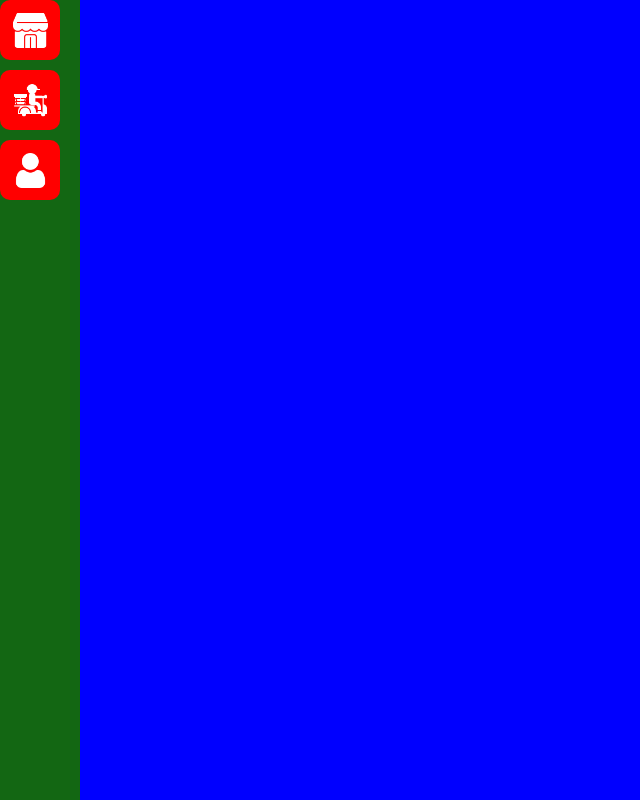
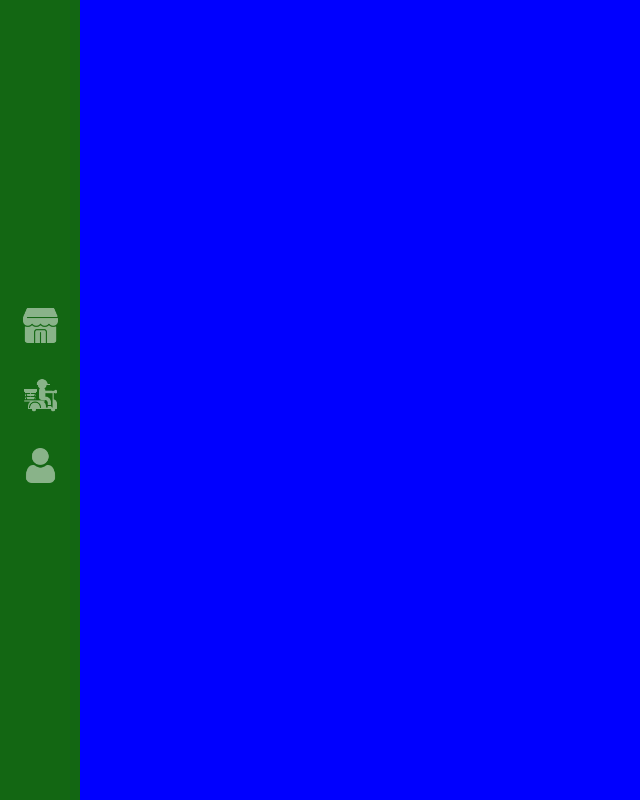
Before and after one commit to christopherldo/react-devsfood, a React (Create React App) app: page / in a window 1280 px wide. Shown: the whole page, without its empty margins (0-640 px from the left). Built offline with nearby package versions, Linux system fonts and the light colour scheme.

Commit message:
🚧 (Structure): Keeping working on menu structure

```diff
--- a/src/AppStyled.js
+++ b/src/AppStyled.js
@@ -9,8 +9,16 @@ export const Container = styled.div`
 export const Menu = styled.div`
   display: flex;
   flex-flow: column;
+  justify-content: center;
   background-color: #136713;
   width: 80px;
+
+  &:hover {
+    a {
+      opacity: 0.5;
+      background-color: transparent;
+    };
+  };
 `;
 
 export const PageBody = styled.div`
--- a/src/components/MenuItem/index.js
+++ b/src/components/MenuItem/index.js
@@ -1,12 +1,20 @@
 import React from 'react';
 import PropTypes from 'prop-types';
+import { Link, useLocation } from 'react-router-dom';
 import { LinkArea, LinkIcon } from './styled';
 
-const MenuItem = ({ icon, link }) => (
-  <LinkArea href={link}>
-    <LinkIcon src={icon} />
-  </LinkArea>
-);
+const MenuItem = ({ icon, link }) => {
+  const location = useLocation();
+  const isActive = location.pathname === link;
+
+  return (
+    <LinkArea isActive={isActive}>
+      <Link to={link}>
+        <LinkIcon src={icon} />
+      </Link>
+    </LinkArea>
+  );
+};
 
 MenuItem.propTypes = {
   icon: PropTypes.string.isRequired,
--- a/src/components/MenuItem/styled.js
+++ b/src/components/MenuItem/styled.js
@@ -1,14 +1,23 @@
 import styled from 'styled-components';
 
-export const LinkArea = styled.a`
+export const LinkArea = styled.div`
+  a{
+    margin: auto;
     display: flex;
     justify-content: center;
     align-items: center;
     width: 60px;
     height: 60px;
-  background-color: #f00;
+    ${(props) => props.isActive && 'background-color: #0b4d0b'};
     border-radius: 10px;
     margin-bottom: 10px;
+    transition: all 0.2s ease-in-out 0s;
+
+    &:hover {
+      opacity: 1;
+      background-color: #0b4d0b;
+    };
+  }
 `;
 
 export const LinkIcon = styled.img`
```
Lines whose indentation alone changed are shown as unchanged.
